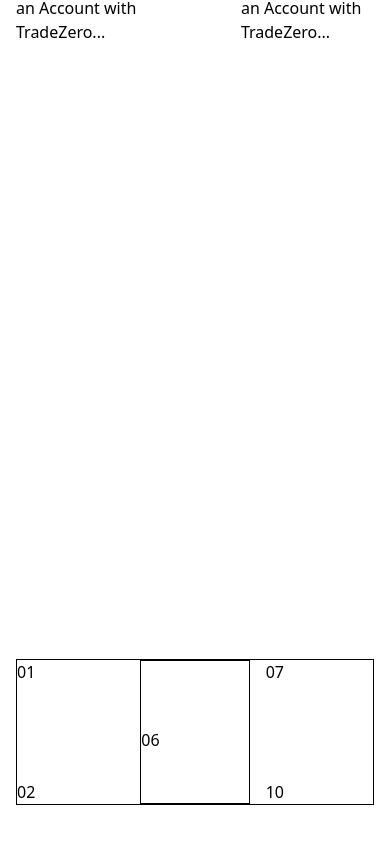
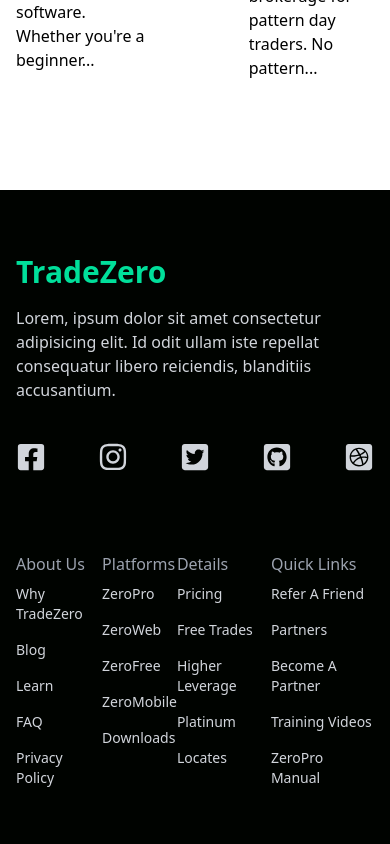
Before and after one commit to febin123/TradeZero, a React (Create React App) app in the folder tradezero/: page / in a window 390 px wide. Shown: the part 3667-4511 px from the top of the page. After the commit the page ends 4463 px from the top, so only its background shows below. Built offline with nearby package versions, Linux system fonts and the light colour scheme.

Commit message:
added footer

```diff
--- a/tradezero/src/App.js
+++ b/tradezero/src/App.js
@@ -5,6 +5,7 @@
 import Awards from "./components/Awards";
 import Account from "./components/Account";
 import Choose from "./components/Choose";
+import Footer from "./components/Footer";
 
 function App(){
   return(
@@ -15,6 +16,7 @@
     <Awards/>
     <Account/>
     <Choose/>
+    <Footer/>
     </>
   )
 }
--- a/tradezero/src/components/Choose.js
+++ b/tradezero/src/components/Choose.js
@@ -2,7 +2,7 @@
 
 const Choose = () => {
   return (
-    <div className='w-full bg-white py-16 px-4 font-medium '>
+    <div className='w-full max-h-[850px] sm:max-h[1200px] bg-white py-16 px-4 font-medium '>
       <h1 className='text-[#00df9a] mx-auto text-center md:text-3xl font-bold p-2'>Free Stock Trading is Just the Beginning</h1>
 
 <div class="grid grid-rows-4 grid-flow-col gap-4">
@@ -15,7 +15,7 @@
   <div className='md:w-[140px] sm:w-[10px] m-auto'>
         <img src="https://tradezero.co/_nuxt/bottom-left-icon.7d802034.svg" className='row-start-4' alt='/' />
         <h1 className='font-extrabold' >Free Limit Orders</h1>
-        <p >We provide 100% free limit orders to all of our accounts. Open an Account with TradeZero...</p>
+        <p >TradeZero offers all clients state-of-the-art trading software. Whether you're a beginner...</p>
   </div>
   <div className="grid grid-row-subgrid gap-4 row-span-4">
       <div>
@@ -27,17 +27,17 @@
   <div className='md:w-[140px] sm:w-[10px] m-auto'>
         <img src="https://tradezero.co/_nuxt/top-right-icon.5bcfac96.svg" className='row-start-1' alt='/' />
         <h1 className='font-extrabold' >Free Limit Orders</h1>
-        <p >We provide 100% free limit orders to all of our accounts. Open an Account with TradeZero...</p>
+        <p>TradeZero provides clients up to 6 to 1 intraday leverage on their equity....</p>
   </div>
   <div className='md:w-[140px] sm:w-[10px] m-auto'>
         <img src="https://tradezero.co/_nuxt/bottom-right-icon.c5b7d969.svg" className='row-start-4' alt='/' />
         <h1 className='font-extrabold' >Free Limit Orders</h1>
-        <p >We provide 100% free limit orders to all of our accounts. Open an Account with TradeZero...</p>
+        <p >No Pattern Day Trading Rules. We're the best brokerage for pattern day traders. No pattern...</p>
   </div>
 
 </div>
 
-<div class="grid grid-rows-4 border border-black grid-flow-col gap-4">
+{/* <div class="grid grid-rows-4 border border-black grid-flow-col gap-4">
   <div>01</div>
 
   <div className='row-start-4'>02</div>
@@ -49,7 +49,7 @@
   <div className="row-start-1">07</div>
 
   <div className='row-start-4'>10</div>
-</div>
+</div> */}
 
 </div>
 
--- /dev/null
+++ b/tradezero/src/components/Footer.js
@@ -0,0 +1,70 @@
+import React from 'react';
+import {
+  FaDribbbleSquare,
+  FaFacebookSquare,
+  FaGithubSquare,
+  FaInstagram,
+  FaTwitterSquare,
+} from 'react-icons/fa';
+
+const Footer = () => {
+  return (
+    <div className='max-w-[1240px] max-h-[400px] mx-auto py-16 px-4 grid lg:grid-cols-3 gap-8 text-gray-300'>
+      <div>
+        <h1 className='w-full text-3xl font-bold text-[#00df9a]'>TradeZero</h1>
+        <p className='py-4'>Lorem, ipsum dolor sit amet consectetur adipisicing elit. Id odit ullam iste repellat consequatur libero reiciendis, blanditiis accusantium.</p>
+        <div className='flex justify-between md:w-[75%] my-6'>
+            <FaFacebookSquare size={30} />
+            <FaInstagram size={30} />
+            <FaTwitterSquare size={30} />
+            <FaGithubSquare size={30} />
+            <FaDribbbleSquare size={30} />
+        </div>
+      </div>
+      <div className='lg:col-span-2 flex justify-between mt-6'>
+    <div>
+        <h6 className='font-medium text-gray-400'>About Us</h6>
+        <ul>
+            <li className='py-2 text-sm'>Why TradeZero</li>
+            <li className='py-2 text-sm'>Blog</li>
+            <li className='py-2 text-sm'>Learn</li>
+            <li className='py-2 text-sm'>FAQ</li>
+            <li className='py-2 text-sm'>Privacy Policy</li>
+        </ul>
+    </div>
+    <div>
+        <h6 className='font-medium text-gray-400'>Platforms</h6>
+        <ul>
+            <li className='py-2 text-sm'>ZeroPro</li>
+            <li className='py-2 text-sm'>ZeroWeb</li>
+            <li className='py-2 text-sm'>ZeroFree</li>
+            <li className='py-2 text-sm'>ZeroMobile</li>
+            <li className='py-2 text-sm'>Downloads</li>
+        </ul>
+    </div>
+    <div>
+        <h6 className='font-medium text-gray-400'>Details</h6>
+        <ul>
+            <li className='py-2 text-sm'>Pricing</li>
+            <li className='py-2 text-sm'>Free Trades</li>
+            <li className='py-2 text-sm'>Higher Leverage</li>
+            <li className='py-2 text-sm'>Platinum</li>
+            <li className='py-2 text-sm'>Locates</li>
+        </ul>
+    </div>
+    <div>
+        <h6 className='font-medium text-gray-400'>Quick Links</h6>
+        <ul>
+            <li className='py-2 text-sm'>Refer A Friend</li>
+            <li className='py-2 text-sm'>Partners</li>
+            <li className='py-2 text-sm'>Become A Partner</li>
+            <li className='py-2 text-sm'>Training Videos</li>
+            <li className='py-2 text-sm'>ZeroPro Manual</li>
+        </ul>
+    </div>
+      </div>
+    </div>
+  );
+};
+
+export default Footer;
```
